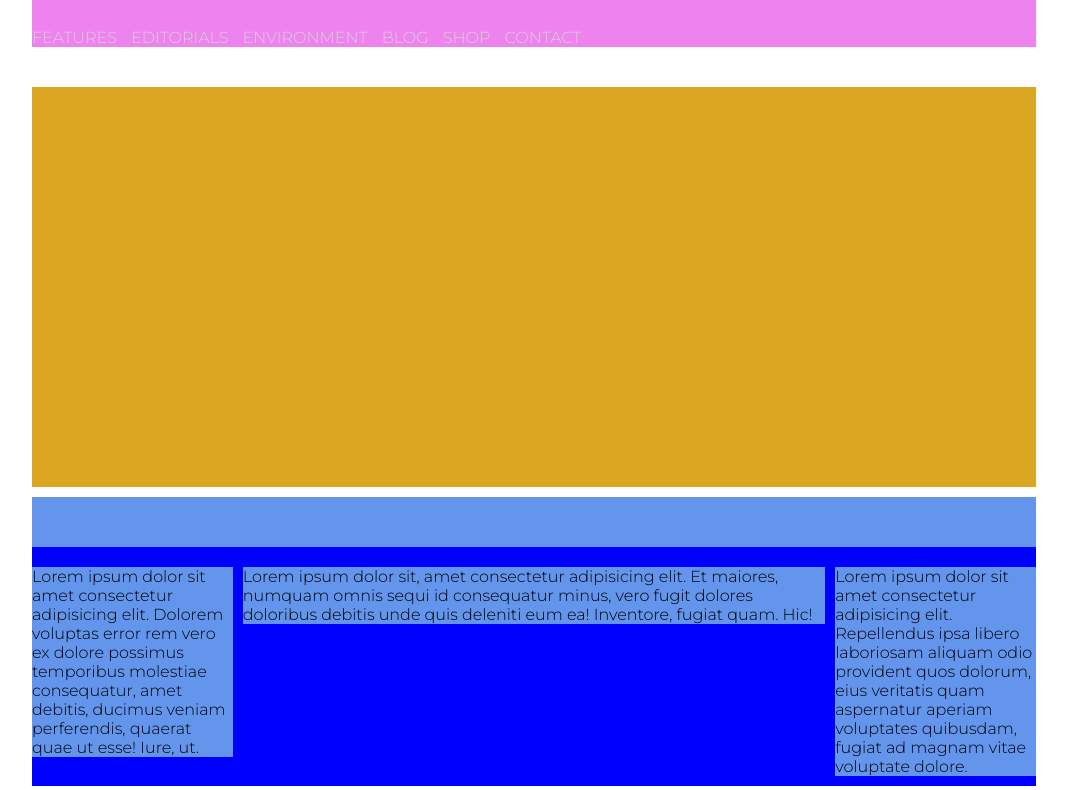
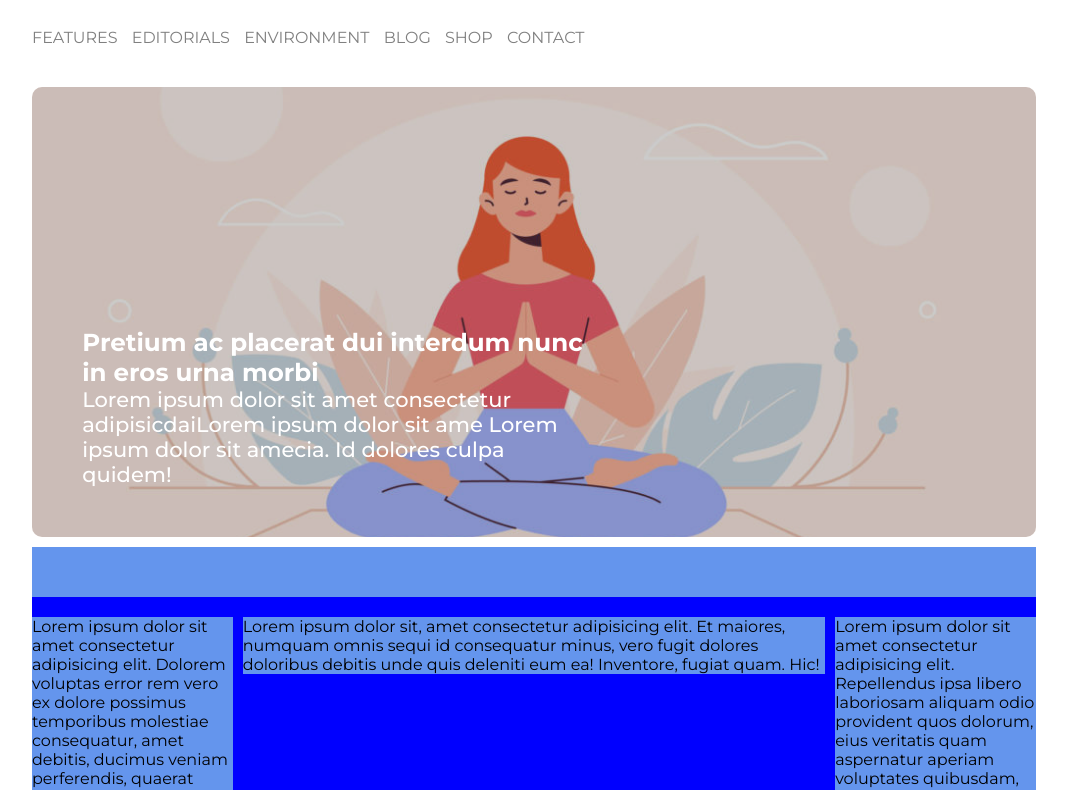
Before and after one commit to marianomarchionna/htmlcss-wp, a plain HTML site: page index.html in a window 1280 px wide. Shown: the part 96-886 px from the top of the page, without its empty margins (106-1173 px from the left). Drawn offline with Linux system fonts and the light colour scheme.

Commit message:
Slider completato

```diff
--- a/css/style.css
+++ b/css/style.css
@@ -22,11 +22,10 @@ body{
 
 /*header*/
 header{
-    background-color: violet;
     margin: 10px;
 }
 
-img{
+#logo img{
     height: 70px;
     padding-right: 20px;
     border-right: 1px solid lightgrey;
@@ -45,16 +44,43 @@ nav li{
 
 nav li a{
     text-decoration: none;
-    color: lightgray;
+    color: gray;
 }
 
 /*fine header*/
 
+/*slider o banner*/
+
 .slider{
-    background-color: goldenrod;
-    height: 400px;
+    position: relative;
+    height: 450px;
     margin: 10px;
+    color: white;
 }
+
+.overlay{
+    position: absolute;
+    inset: 0;
+    background-color: rgba(0, 0, 0, 0.2);
+    border-radius: 10px;
+}
+
+.slider img{
+    width: 100%;
+    height: 100%;
+    object-fit: cover;
+    border-radius: 10px;
+}
+
+.slider-text{
+    position: absolute;
+    right: 45%;
+    bottom: 50px;
+    left: 5%;
+    font-weight: 500;
+    font-size: 21px;
+}
+/*fine banner*/
 
 /*parte esercizio con float*/
 .main{
--- a/index.html
+++ b/index.html
@@ -6,7 +6,7 @@
     <meta name="viewport" content="width=device-width, initial-scale=1.0">
     <!-- importo font google Montserrat -->
     <link rel="preconnect" href="https://fonts.gstatic.com">
-    <link href="https://fonts.googleapis.com/css2?family=Montserrat:wght@300;700&display=swap" rel="stylesheet">
+    <link href="https://fonts.googleapis.com/css2?family=Montserrat:ital,wght@0,100;0,200;0,300;0,400;0,500;0,600;0,700;0,800;0,900;1,100;1,200;1,300;1,400;1,500;1,600;1,700;1,800;1,900&display=swap" rel="stylesheet">
     <!-- fine importazione font google  -->
     <link rel="stylesheet" href="css/style.css">
     <title>Struttura Wordpress</title>
@@ -14,7 +14,9 @@
 <body>
     <div class="container">
         <header>
-            <img src="img/logo.png" alt="Logo Neori">
+            <div id="logo">
+                <img src="img/logo.png" alt="Logo Neori">
+            </div>
             <nav>
                 <ul>
                     <li><a href="#">Features</a></li>
@@ -25,9 +27,19 @@
                     <li><a href="#">Contact</a></li>
                 </ul>
             </nav>
+
         </header>
         <main>
-            <div class="slider"></div>
+            <div class="slider">
+                <div class="overlay"></div>
+                <img src="img/banner.jpg" alt="Immagine banner">
+                <div class="slider-text">
+                    <h3>
+                        Pretium ac placerat dui interdum nunc in eros urna morbi
+                    </h3>
+                    <p>Lorem ipsum dolor sit amet consectetur adipisicdaiLorem ipsum dolor sit ame Lorem ipsum dolor sit amecia. Id dolores culpa quidem!</p>
+                </div>
+            </div>
             <div class="main clearfix">
                 <div class="title"></div>
                 <div class="text">Lorem ipsum dolor sit amet consectetur adipisicing elit. Dolorem voluptas error rem vero ex dolore possimus temporibus molestiae consequatur, amet debitis, ducimus veniam perferendis, quaerat quae ut esse! Iure, ut.</div>
```
